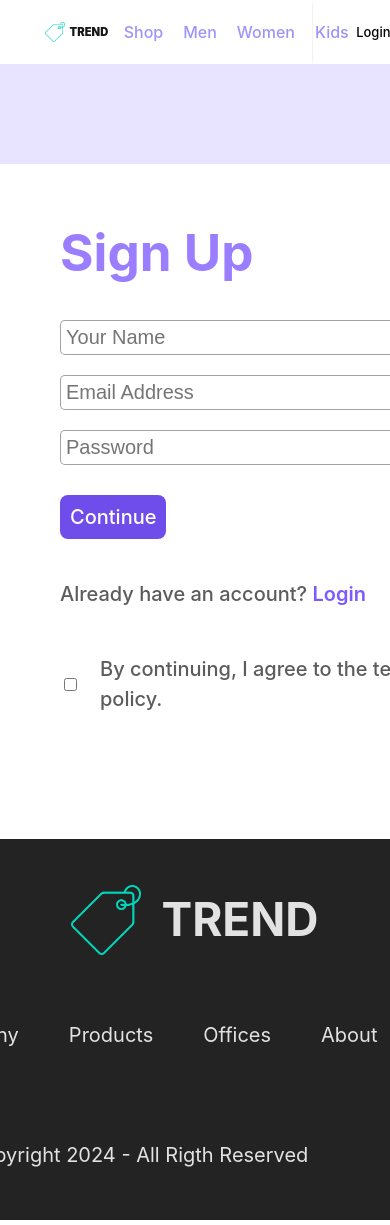
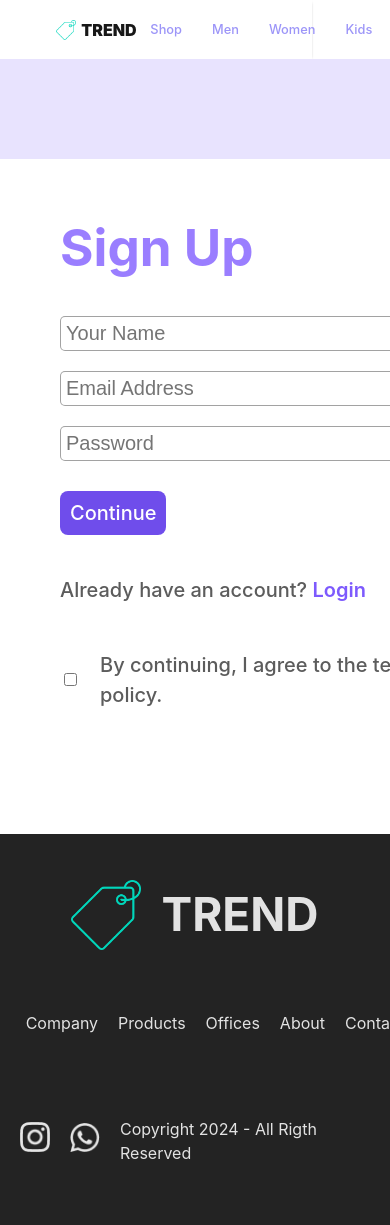
Before and after one commit to DontStopPrograming/e-commerce-clothing, a React (Vite) app: page /login in a window 390 px wide. Shown: the top 1225 px of the page. Built offline with nearby package versions, Linux system fonts and the light colour scheme.

Commit message:
error fixed footer responsive

```diff
--- a/src/components/Footer/footer.css
+++ b/src/components/Footer/footer.css
@@ -69,3 +69,35 @@
     font-size: 20px;
 
 }
+
+@media (max-width: 768px) {
+
+    .footer-links {
+        color: rgba(255, 255, 255, 0.87);
+        font-size: 1rem;
+        gap: 20px;
+    }
+
+    .footer-copyright p {
+        display: flex;
+        flex-direction: column;
+        align-items: center;
+        gap: 0;
+        width: 100%;
+
+
+        margin-bottom: 30px;
+        color: rgba(255, 255, 255, 0.87);
+        font-size: 1rem;
+
+    }
+
+    .footer-social-icon {
+        display: flex;
+        justify-content: center;
+        align-items: center;
+        margin-left: 20px;
+        gap: 10px;
+    }
+
+}
--- a/src/components/Navbar/navbar.css
+++ b/src/components/Navbar/navbar.css
@@ -43,6 +43,7 @@
     display: flex;
     align-items: center;
     gap: 20px;
+    font-size: 1.2rem;
 }
 
 .nav-cart-count {
@@ -83,13 +84,13 @@
     }
 
     .nav-menu li {
-        font-size: 1rem;
-        margin-left: 20px;
+        font-size: 0.80rem;
+        margin-left: 30px;
     }
 
 
     .nav-login-cart {
-        font-size: 0.90rem;
+        font-size: 1rem;
     }
 
     .nav-logo {
@@ -108,11 +109,12 @@
     }
 
     .nav-logo p {
-        font-size: 0.70rem;
+        font-size: 1rem;
 
     }
 
     .nav-cart-count {
+        margin-bottom: -20px;
         width: 20px;
         height: 20px;
 
@@ -121,7 +123,8 @@
 
 
     .nav-login-cart {
-        gap: 10px;
+        gap: 20px;
+        margin-left: 10px;
     }
 
 
```
